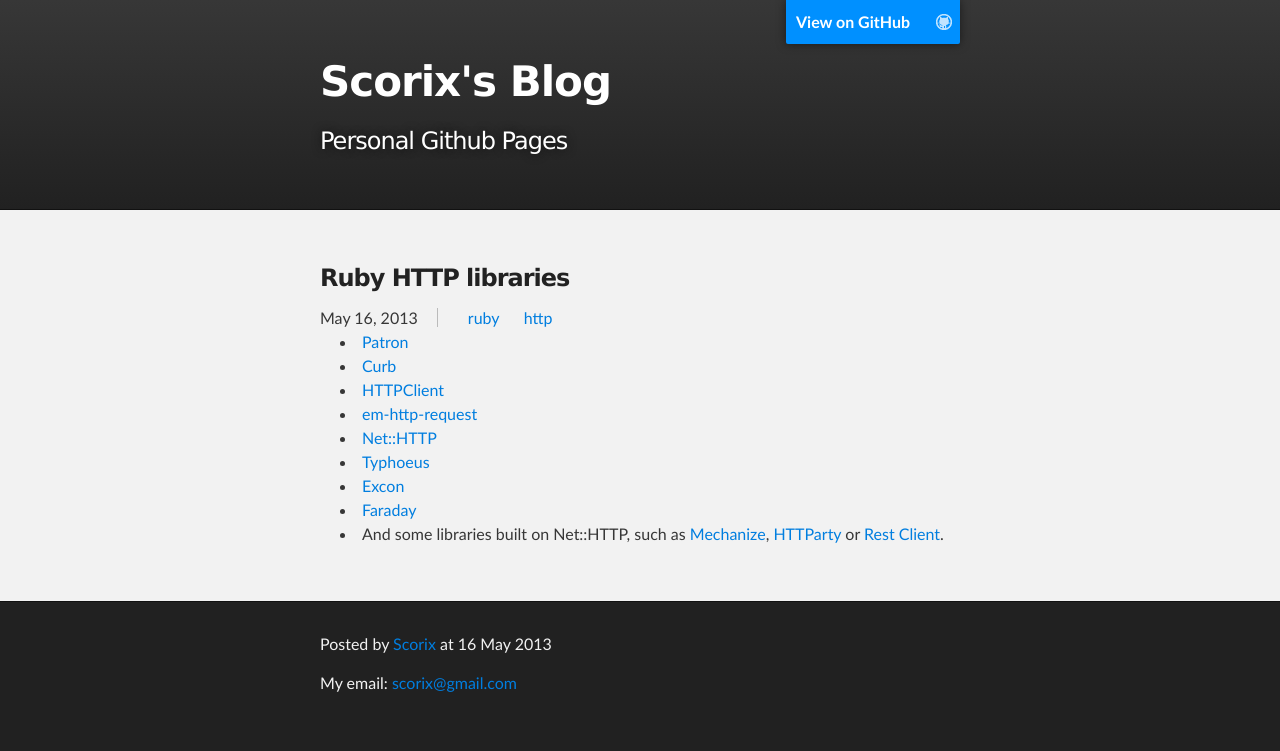
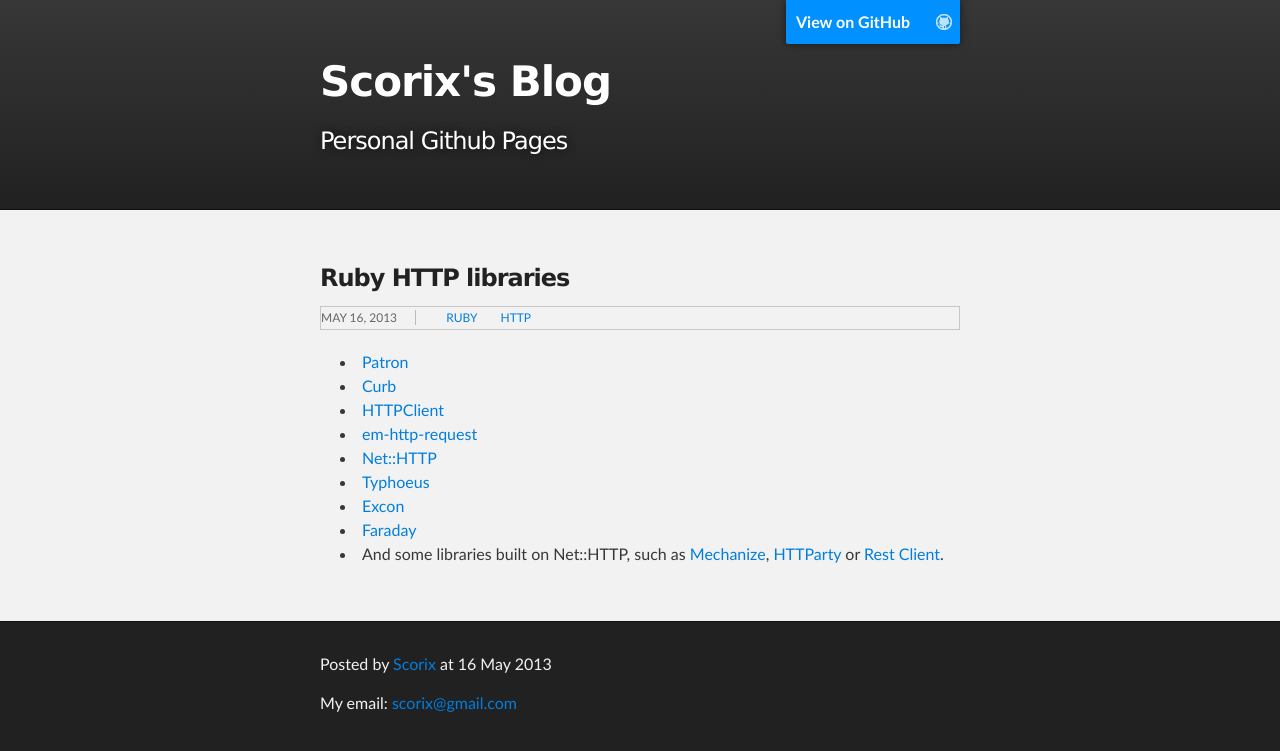
Before and after one commit to scorix/scorix.github.io, a Jekyll site: the page built from _posts/2013-05-16-ruby-http-libraries.markdown, in a window 1280 px wide. Shown: the top 751 px of the page. Built offline with Jekyll 4.4.1, drawn with Linux system fonts in a browser that asks for light colours; comment, search, counter and statistics services are not loaded.

```diff
--- a/css/stylesheet.css
+++ b/css/stylesheet.css
@@ -416,6 +416,16 @@
     display: inline
 }
 
+div.meta_wrapper {
+    border: 1px solid #C9C6C3;
+    color: #666;
+    font-size: 12px;
+    line-height: 20px;
+    margin: 0 0 20px;
+    padding: 1px 0;
+    text-transform: uppercase
+}
+
 /*******************************************************************************
 Small Device Styles
 *******************************************************************************/
```
